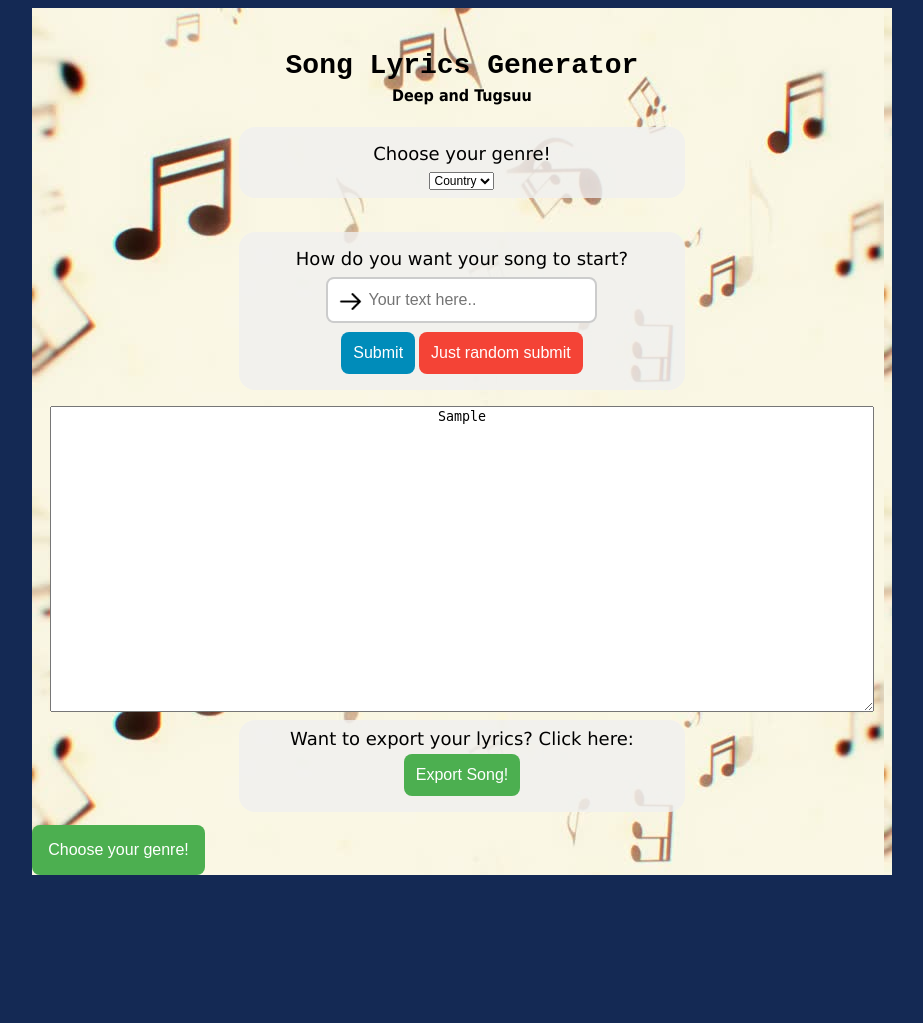
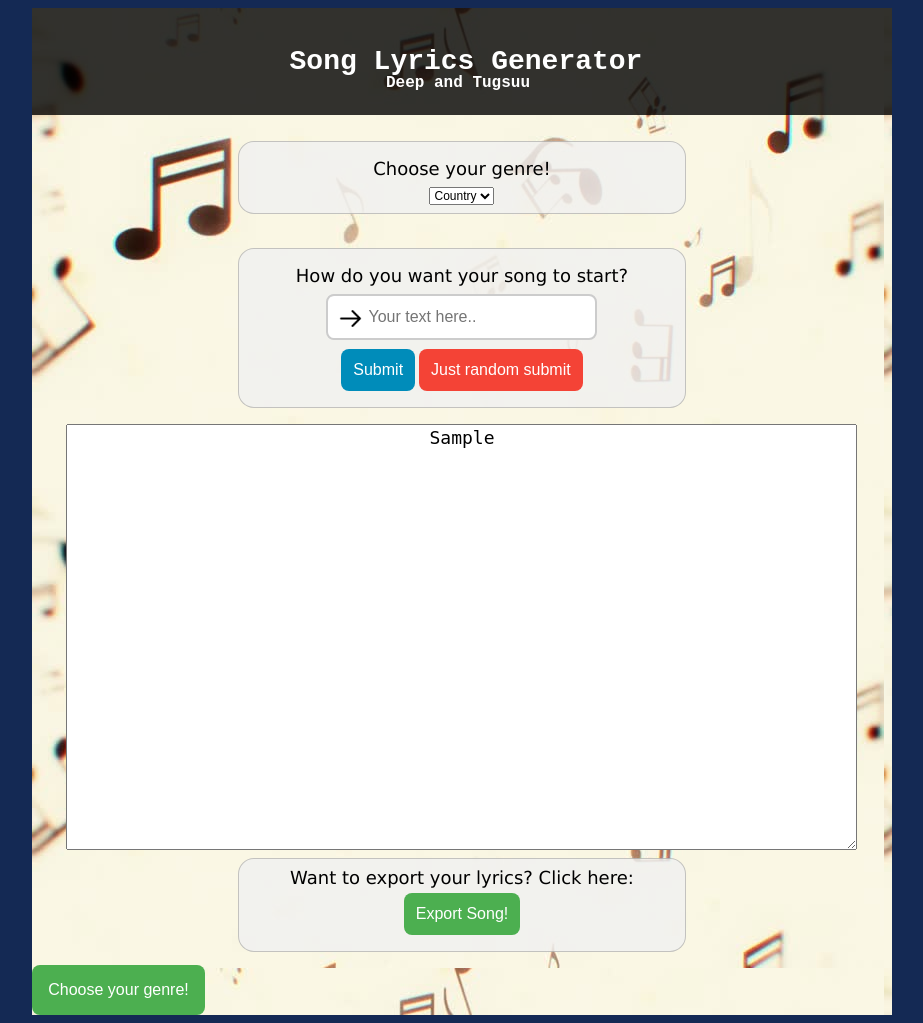
Before and after one commit to tugsbayasgalan/6s198-demo-page, a Flask app: template templates/index.html in a window 1280 px wide. Shown: the whole page, without its empty margins (178-1101 px from the left). Before the commit the page ends 875 px from the top, so only its background shows below. Run offline with Flask 2, Linux system fonts and the light colour scheme; the template is opened without the code that fills it: most values are stand-ins (such as "Sample title", 1, 10 or a date in 2020); parts of the project's set-up code (start-up, migrations or seed data) failed here and were passed over.

Commit message:
box borders added, title bar done

```diff
--- a/templates/index.css
+++ b/templates/index.css
@@ -30,18 +30,25 @@ body {
 }
 
 /*css for title and authors*/
+#title {
+	background-color: rgba(0,0,0,0.80);
+	color: white;
+	padding:1px;
+}
+
 #truetitle {
 	text-align: center;
 	font-family: "Courier New", Courier, monospace;
 	font-size: 28px;
-	padding-top: 5px;
+	top: 0;
+	padding-left: 8px;
 }
 
 #subtitle {
 	text-align: center;
-	font-family: Tahoma, Geneva, sans-serif;
-	position: relative;
-	margin-top: -32px;
+	font-family: "Courier New", Courier, monospace;
+	margin-top: -40px;
+	padding-right: 8px;
 
 }
 
@@ -51,6 +58,9 @@ body {
 	padding: 8px;
     background-color: rgba(241,241,241,0.8);
     border-radius: 16px;
+    border-color: rgba(0,0,0,0.2);
+    border-width: 1px;
+    border-style: solid;
     width: 50%;
     margin: 8px auto;
 }
@@ -70,6 +80,9 @@ body {
 	padding: 8px;
     background-color: rgba(241,241,241,0.8);
     border-radius: 16px;
+    border-color: rgba(0,0,0,0.2);
+    border-width: 1px;
+    border-style: solid;
     width: 50%;
     margin: 8px auto;
 }
@@ -144,10 +157,12 @@ input[type=text] {
 #gentext {
 	text-align: center;
 	margin-top: 8px;
+	margin-bottom: 8px;
 }
 
 #generatedtext {
 	text-align: center;
+	font-size: 18px;
 }
 
 /*css for export option*/
@@ -156,6 +171,9 @@ input[type=text] {
 	padding: 8px;
     background-color: rgba(241,241,241,0.8);
     border-radius: 16px;
+    border-color: rgba(0,0,0,0.2);
+    border-width: 1px;
+    border-style: solid;
     width: 50%;
     margin: 8px auto;
 }
--- a/templates/index.html
+++ b/templates/index.html
@@ -4,7 +4,7 @@
   <link rel='stylesheet' type='text/css' href='index.css'>
 </head>
 
-<body onload="loadTextArea()">
+<body onload="loadTextArea(); window.scroll(0, 20);">
 
   <script>
 
@@ -42,7 +42,7 @@
       </div>
     </div>
 
-
+    <br>
     <form action="http://127.0.0.1:5000/" method="post">
 
       <div id="firstprompt">
@@ -80,7 +80,7 @@
 
 
     <div id="gentext">
-      <textarea id="generatedText" rows="20" cols="100">{{generated_lyrics}}</textarea>
+      <textarea id="generatedText" rows="20" cols="70">{{generated_lyrics}}</textarea>
     </div>
 
     <div id="exportsong">
```
